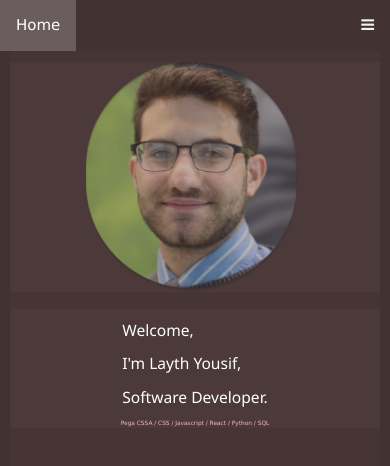
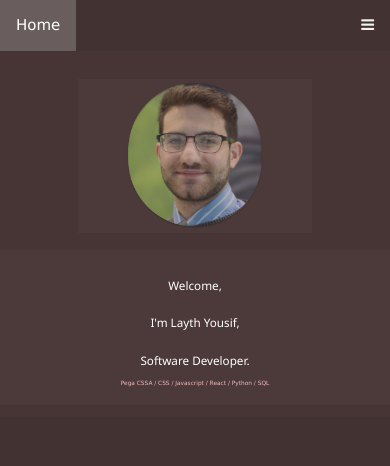
Before and after one commit to leoy94/react-amplify-portfolio, a React (Create React App) app: page / in a window 390 px wide. Shown: the top 466 px of the page. Built offline with nearby package versions, Linux system fonts and the light colour scheme.

Commit message:
completed landing page

```diff
--- a/src/components/Body/HomeBody.css
+++ b/src/components/Body/HomeBody.css
@@ -4,13 +4,13 @@
 }
 
 #Home-Body .row {
-	height: 95vh;
-	width: 95vw;
+	height: 95%;
+	width: 95%;
 
 	display: flex;
-	flex-direction: row;
-	justify-content: center;
-	margin: 1% 0 1%, 0;
+	justify-content: space-around;
+	align-items: space-around;
+	margin: 0% 0 0%, 0;
 	background: rgba(130, 89, 89, 0.08);
 	padding: 3% 0 3% 0;
 }
@@ -22,6 +22,8 @@
 	background: rgba(95, 83, 83, .2);
 	color: white;
 	justify-content: center;
+	align-items: center;
+	margin: 0 3%;
 }
 #Home-Overview {
 	width: 60%;
@@ -34,46 +36,130 @@
 #Home-Overview .smallertext {
 	color: #f5b9b9;
 	font-size: 1vw;
+	text-align: center;
+	display: flex;
+	justify-content: center;
+	align-items: center;
+	width: 40vw;
+}
+#Home-Overview > .text {
+	display: flex;
+	flex-direction: column;
+	justify-content: flex-end;
+	align-items: flex-end;
+	text-align: center;
 }
 
 .text > h1 {
-	font-size: 4vw;
-	padding-left: 0%;
-	text-align: left;
+	width: 40vw;
+	font-size: 3vw;
+	display: flex;
+	justify-content: center;
 }
 
-#Home-HeadShot {
-	width: 40%;
-	display: flex;
-	flex-direction: column;
-	align-items: center;
+#Home-Body #Home-HeadShot {
+	width: 60%;
 }
 
 #Home-HeadShot img {
-	padding-right: 2%;
-	max-width: 80%;
-	height: auto;
+	max-width: 50vw;
+	max-height: 50vh;
+	padding: 1vw 0vw 1vw 0;
 
 	/* /* Height: 100%;  */
 }
 
+@media screen and (max-width: 1900px) {
+	#Home-Overview .smallertext {
+		color: #f5b9b9;
+		font-size: 1vw;
+		text-align: left;
+		width: 40vw;
+	}
+
+	.text > h1 {
+		width: 40vw;
+		font-size: 3vw;
+		text-align: left;
+	}
+
+	#Home-HeadShot img {
+		max-width: 50vw;
+		max-height: 50vh;
+		padding: 1vw 0vw 1vw 0;
+
+		/* /* Height: 100%;  */
+	}
+}
+
+@media screen and (max-width: 1200px) {
+	#Home-Overview .smallertext {
+		color: #f5b9b9;
+		font-size: 1vw;
+		text-align: left;
+		width: 40vw;
+	}
+
+	.text > h1 {
+		width: 40vw;
+		font-size: 3vw;
+		text-align: left;
+	}
+
+	#Home-HeadShot img {
+		max-width: 40vw;
+		max-height: 40vh;
+		padding: 1vw 0vw 1vw 0;
+
+		/* /* Height: 100%;  */
+	}
+}
+
+@media screen and (max-width: 950px) {
+	#Home-Overview .smallertext {
+		color: #f5b9b9;
+		font-size: 1.5vw;
+		text-align: left;
+		width: 40vw;
+	}
+
+	.text > h1 {
+		width: 40vw;
+		font-size: 3vw;
+		text-align: left;
+	}
+
+	#Home-HeadShot img {
+		max-width: 35vw;
+		max-height: 35vh;
+		padding: 1vw 0vw 1vw 0;
+
+		/* /* Height: 100%;  */
+	}
+}
+
 @media screen and (max-width: 600px) {
 	#Home-Body .row {
-		height: 95vh;
-		width: 95vw;
+		height: 95%;
+		width: 100%;
 
 		display: flex;
 		flex-direction: column;
-		justify-content: flex-end;
+		justify-content: stretch;
 		align-items: center;
+
 		margin: 1% 0 1%, 0;
 		background: rgba(130, 89, 89, 0.08);
 		padding: 3% 0 3% 0;
 		flex-direction: column-reverse;
 	}
 
+	#Home-Body .column {
+		margin-top: 2vh;
+	}
+
 	#Home-HeadShot {
-		width: 100%;
+		width: auto;
 		display: flex;
 		flex-direction: column;
 		align-content: center;
@@ -85,13 +171,13 @@
 		flex-direction: column;
 		justify-content: center;
 		align-items: center;
-		margin-top: 2vh;
+
+		padding: 2vh;
 	}
 
 	#Home-HeadShot img {
-		padding-right: 2%;
-		max-width: 60%;
-		height: auto;
+		/* max-width: 30vw;
+		max-height: 30vh; */
 
 		/* /* Height: 100%;  */
 	}
@@ -99,5 +185,6 @@
 	#Home-Overview .smallertext {
 		color: #f5b9b9;
 		font-size: 1.5vw;
+		width: 50vw;
 	}
 }
```
